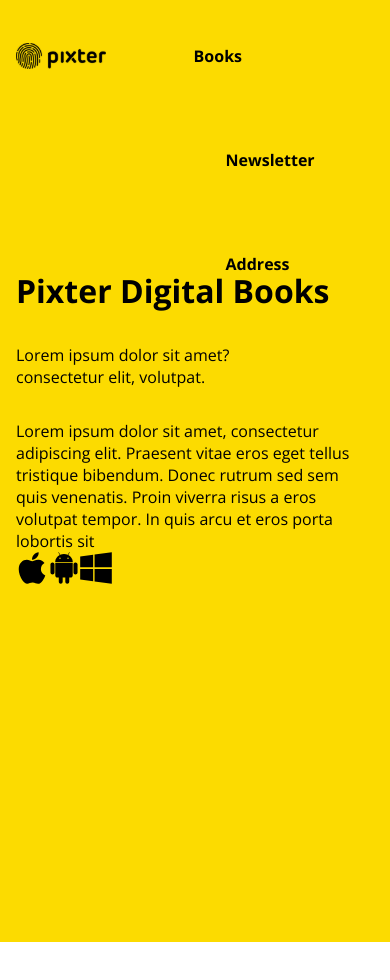
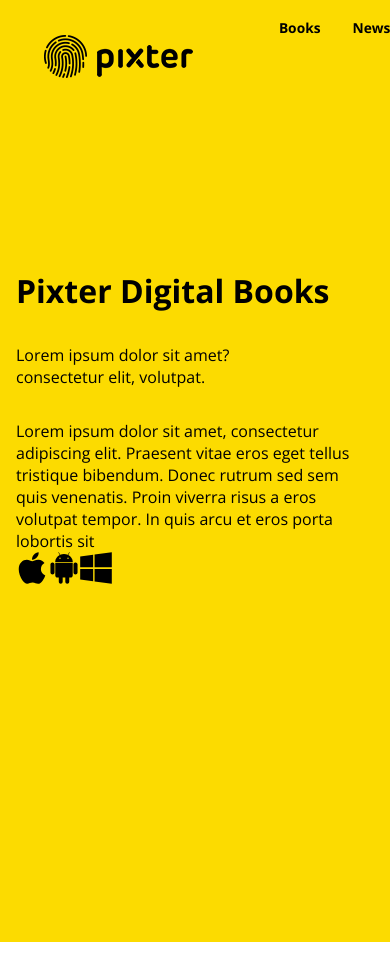
Before and after one commit to metfor/pxBooks, a Next.js app: page / in a window 390 px wide. Shown: the top 980 px of the page. Built offline with nearby package versions, Linux system fonts and the light colour scheme.

Commit message:
feat: ajuste da responsividade do componente Header

```diff
--- a/src/components/Header/index.tsx
+++ b/src/components/Header/index.tsx
@@ -23,7 +23,7 @@
             <MyA>Newsletter</MyA>
           </ActiveLink>
           <ActiveLink href="/address" activeClassName="active">
-            <MyA>Address</MyA>
+            <MyA id="address">Address</MyA>
           </ActiveLink>
         </NavLink>
       </Content>
--- a/src/components/Header/styles.ts
+++ b/src/components/Header/styles.ts
@@ -1,11 +1,17 @@
 import styled from "styled-components";
 import Image from "next/image";
 export const Container = styled.header`
+
+  width: 100%;
+  min-width: 560px;
   height: 7.8rem;
   background: #fcdb00;
 `;
 export const Content = styled.div`
+
   max-width: 1120px;
+  width: 90%;
+
   margin: 0 auto;
   padding: 1rem 1rem 12rem;
   display: flex;
@@ -20,13 +26,26 @@
 `;
 export const MyImg = styled(Image)``;
 export const MyA = styled.a`
-  display: inline-block;
+ @media(min-width:680px){
+ display:  inline-block;
   position: relative;
   padding: 0 0.5rem;
   height: 6.5rem;
   line-height: 5rem;
   transition: color 0.2s;
 
+
+}
+@media screen and (max-width: 680px) {
+  display:inline-block;
+  height: 2rem;
+  position: relative;
+
+
+
+font-size: 0.86rem;
+
+}
   & + a {
     margin-left: 2rem;
   }
```
